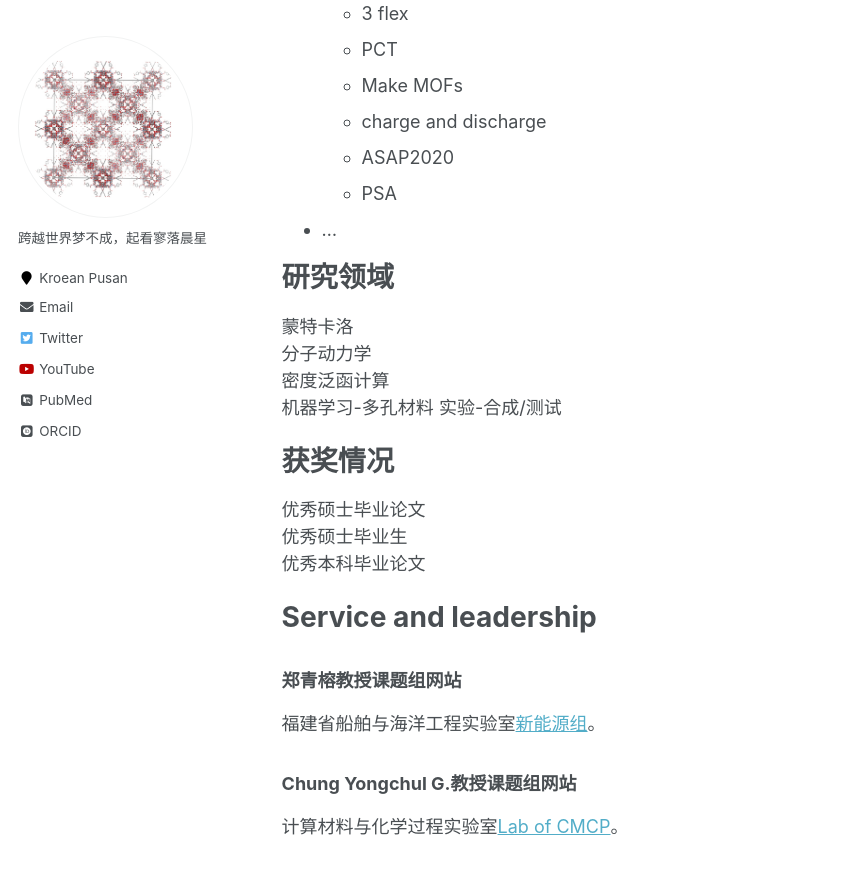
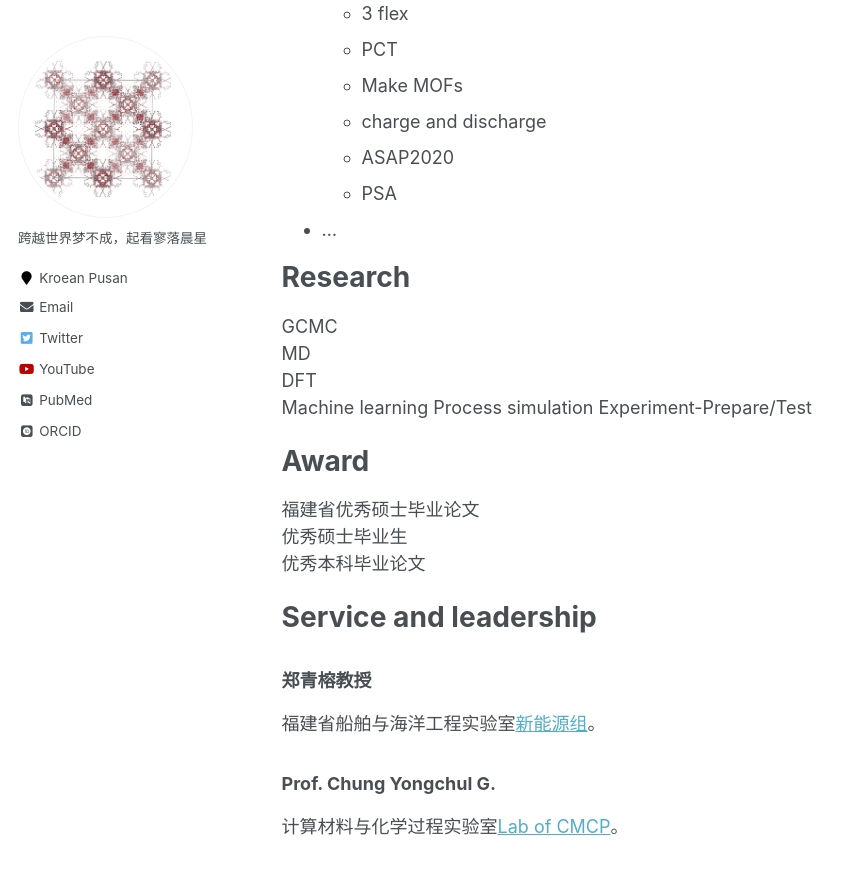
Before and after one commit to sxm13/ZGBshenxiaomoCV.github.io, a Jekyll site: the page built from _pages/cv.md, in a window 1280 px wide and 900 px high, scrolled down 1520 px. Shown: the top 874 px of the window, without its empty margins (0-857 px from the left). Built offline with Jekyll 4.4.1, drawn with Linux system fonts in a browser that asks for light colours; some web fonts are replaced; some of the changed text lies outside the part shown.

Commit message:
Update cv.md

```diff
--- a/_pages/cv.md
+++ b/_pages/cv.md
@@ -7,13 +7,13 @@ redirect_from:
   - /resume
 ---
 
-教育经历
+Education
 ======
 * B.S. in Zhejiang Zhoushan. Zhejiang Ocean University. Marine Engineering(Ship Building and Repairi). 2014-2018.
 * M.S. in Fujian Xiamen. Jimei University. Naval Architecture and Ocean Engineering. 2018-2020.
 * Ph.D in Korean Pusan. Pusan National University. School of chemical engineering. 2020-Now.
 
-兼职经历
+Part-time
 ======
 * Summer 2014: 发传单
   * 绿城房地产
@@ -56,24 +56,25 @@ redirect_from:
   * PSA
 * ...
 
-研究领域
+Research
 ======
- 蒙特卡洛
- 分子动力学
- 密度泛函计算
- 机器学习-多孔材料
- 实验-合成/测试
+ GCMC
+ MD
+ DFT
+ Machine learning
+ Process simulation
+ Experiment-Prepare/Test
 
- 获奖情况
+ Award
 ======
-  优秀硕士毕业论文
+  福建省优秀硕士毕业论文
   优秀硕士毕业生
   优秀本科毕业论文
 
 Service and leadership
 ======
-### 郑青榕教授课题组网站
+### 郑青榕教授
 福建省船舶与海洋工程实验室[新能源组](http://mei.jmu.edu.cn/info/1070/1126.htm "1")。
 
-### Chung Yongchul G.教授课题组网站
+### Prof. Chung Yongchul G.
 计算材料与化学过程实验室[Lab of CMCP](https://cmcp-group.github.io/ "2")。
```
Also changed, not shown: other parts of _pages/cv.md (+1 -1 lines).
